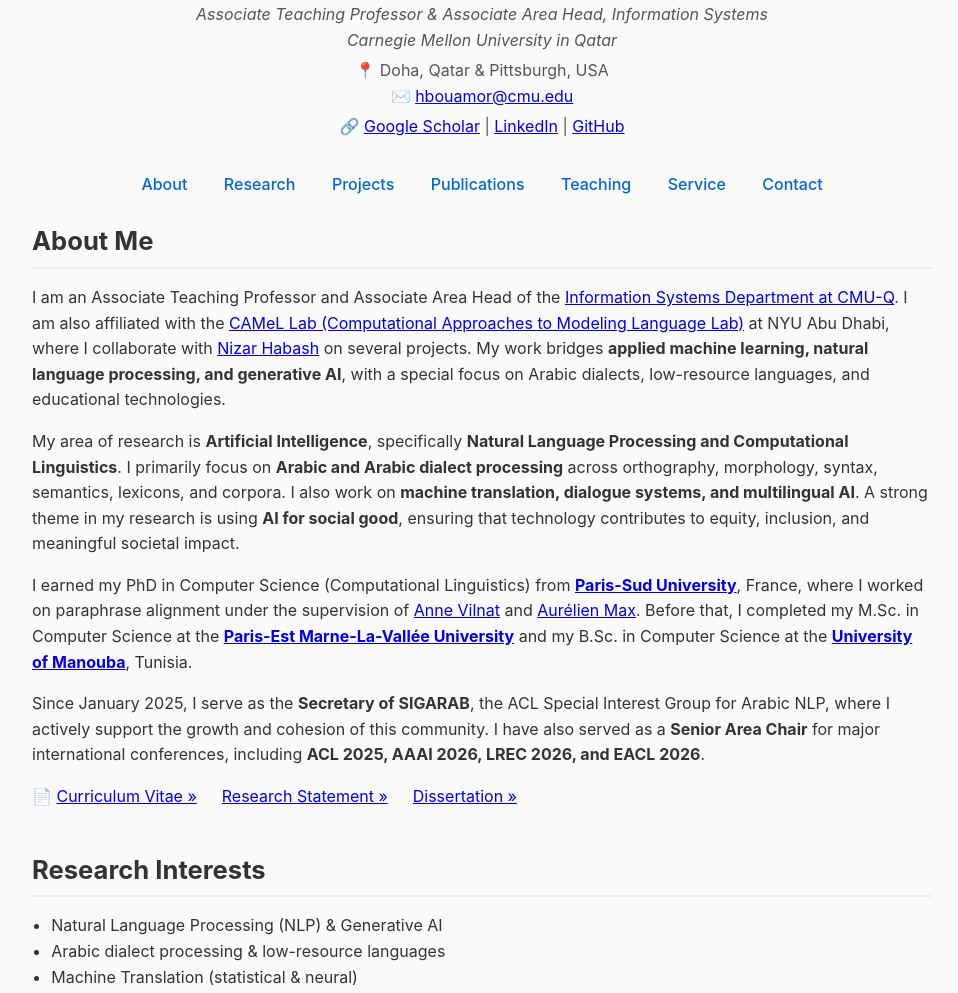
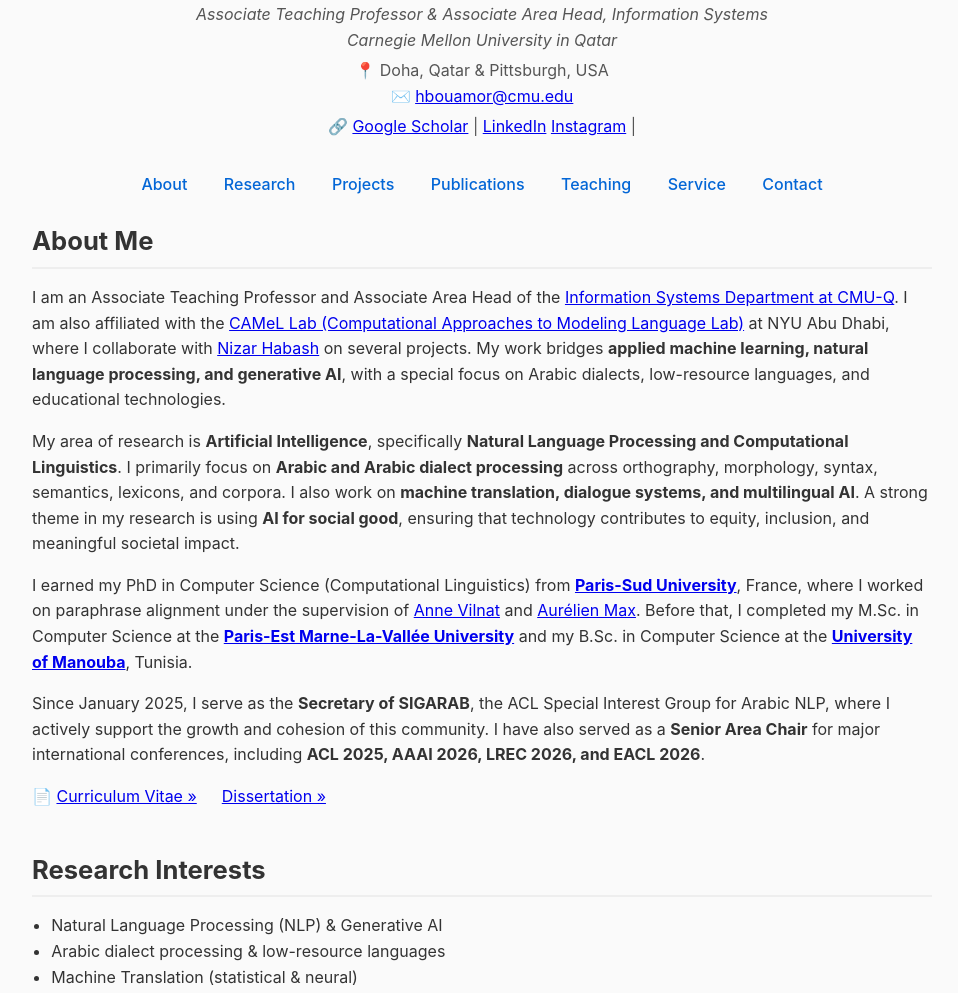
Before and after one commit to ladyhodhod/ladyhodhod.github.io, a plain HTML site: page index.html in a window 1280 px wide. Shown: the part 185-1178 px from the top of the page, without its empty margins (158-1116 px from the left). Drawn offline with Linux system fonts and the light colour scheme.

Commit message:
updated page content

```diff
--- a/index.html
+++ b/index.html
@@ -78,8 +78,9 @@
     ✉️ <a href="mailto:hbouamor@cmu.edu">hbouamor@cmu.edu</a></p>
     <p>
       🔗 <a href="https://scholar.google.com/citations?hl=en&user=URT16pgAAAAJ&view_op=list_works&sortby=pubdate" target="_blank">Google Scholar</a> |
-      <a href="#">LinkedIn</a> |
-      <a href="#">GitHub</a>
+      <a href="https://www.linkedin.com/in/houda-bouamor-phd-7722b017/">LinkedIn</a>
+      <a href="https://www.instagram.com/hbouamor/" target="_blank">Instagram</a> |
+
     </p>
   </header>
 
@@ -101,7 +102,6 @@
     <p>Since January 2025, I serve as the <strong>Secretary of <a href="http://sigarab.org"></a>SIGARAB</a></strong>, the ACL Special Interest Group for Arabic NLP, where I actively support the growth and cohesion of this community. I have also served as a <strong>Senior Area Chair</strong> for major international conferences, including <strong>ACL 2025, AAAI 2026, LREC 2026, and EACL 2026</strong>.</p>
     <p>
       📄 <a href="documents/cv-hbouamor.pdf">Curriculum Vitae »</a> &emsp;
-      <a href="#">Research Statement »</a> &emsp;
       <a href="https://tel.archives-ouvertes.fr/tel-00717702/document">Dissertation »</a>
     </p>
   </section>
```
Also changed, not shown: 2 other files.
